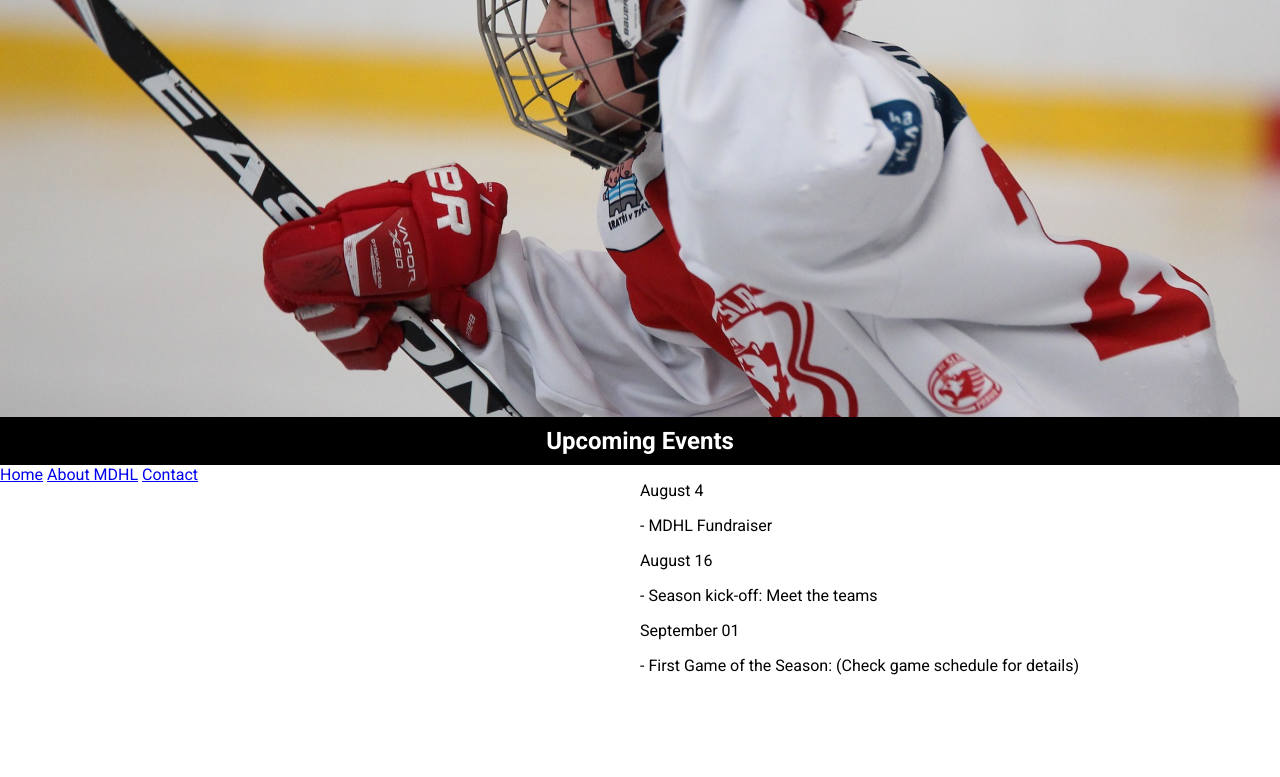
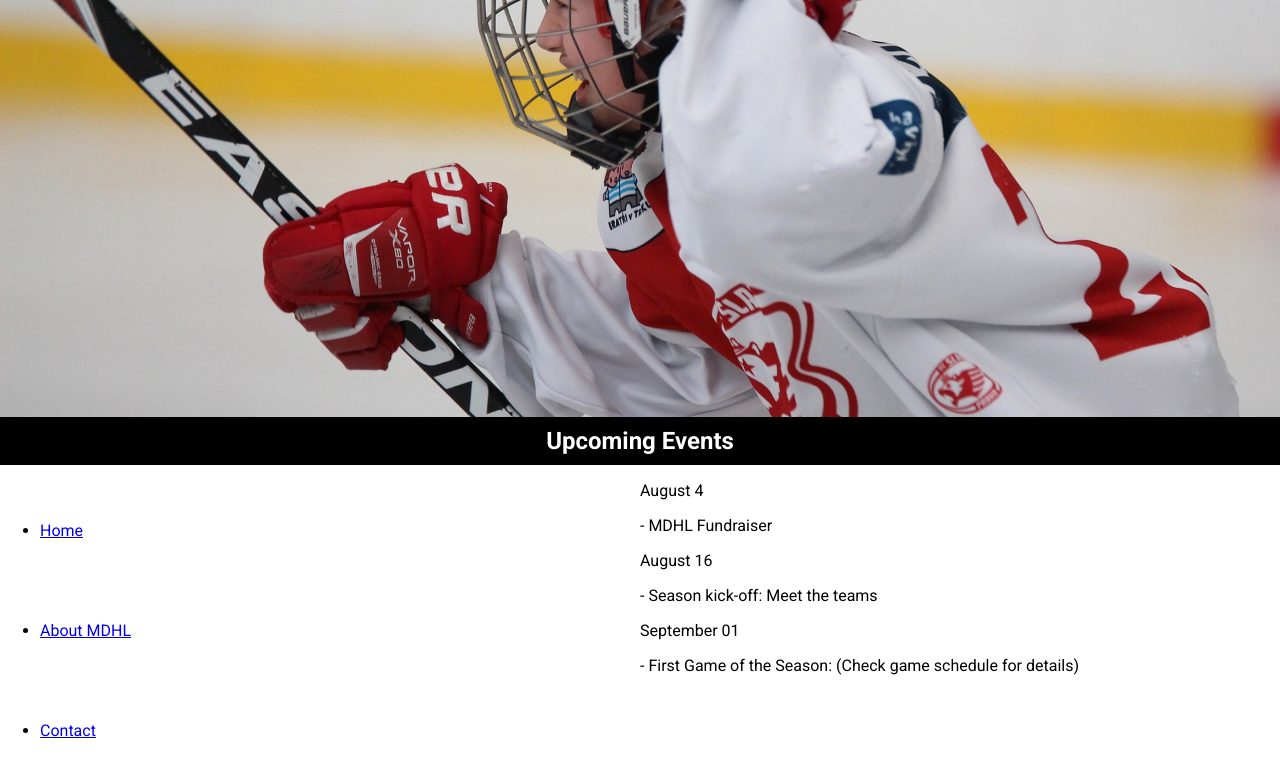
Before and after one commit to evacvargas/htmlycss, a plain HTML site: page index.html in a window 1280 px wide. Shown: the part 103-880 px from the top of the page. Before the commit the page ends 800 px from the top, so only its background shows below. Drawn offline with Linux system fonts and the light colour scheme.

Commit message:
Cambios en el nav

```diff
--- a/index.html
+++ b/index.html
@@ -1,5 +1,6 @@
 <!DOCTYPE html>
 <html lang="en">
+
 <head>
   <meta charset="UTF-8">
   <meta http-equiv="X-UA-Compatible" content="IE=edge">
@@ -12,6 +13,7 @@
   <link href="https://fonts.googleapis.com/css2?family=Roboto:wght@400;500;700&display=swap" rel="stylesheet">
 
 </head>
+
 <body>
   <header>
     <div>
@@ -19,12 +21,16 @@
       <!-- <img src="assets/Logo-Mighty-ducks-01.png" alt="Prueba"> -->
     </div>
   </header>
-    <div class="subtitle-box"><h2> Upcoming Events </h2></div>
+  <div class="subtitle-box">
+    <h2> Upcoming Events </h2>
+  </div>
   <div class="main-box">
     <nav>
-        <a href="#">Home</a>
-        <a href="about.html">About MDHL</a>
-        <a href="contact.html">Contact</a>
+      <ul>
+        <li><a href="#">Home</a></li>
+        <li><a href="about.html">About MDHL</a></li>
+        <li><a href="contact.html">Contact</a></li>
+      </ul>
     </nav>
     <main>
       <section>
@@ -44,4 +50,5 @@
     </main>
   </div>
 </body>
+
 </html>
--- a/styles/mdhl_1.css
+++ b/styles/mdhl_1.css
@@ -3,6 +3,7 @@ html, body {
     padding: 0;
     box-sizing: border-box;
     font-family: 'Roboto', sans-serif;
+    text-decoration: none;
 }
 
 header {
@@ -36,3 +37,7 @@ header h1 {
 .main-box nav, .main-box main {
   width: 50%;
 }
+
+nav li {
+  line-height: 100px;
+}
```
Lines whose indentation alone changed are shown as unchanged.
